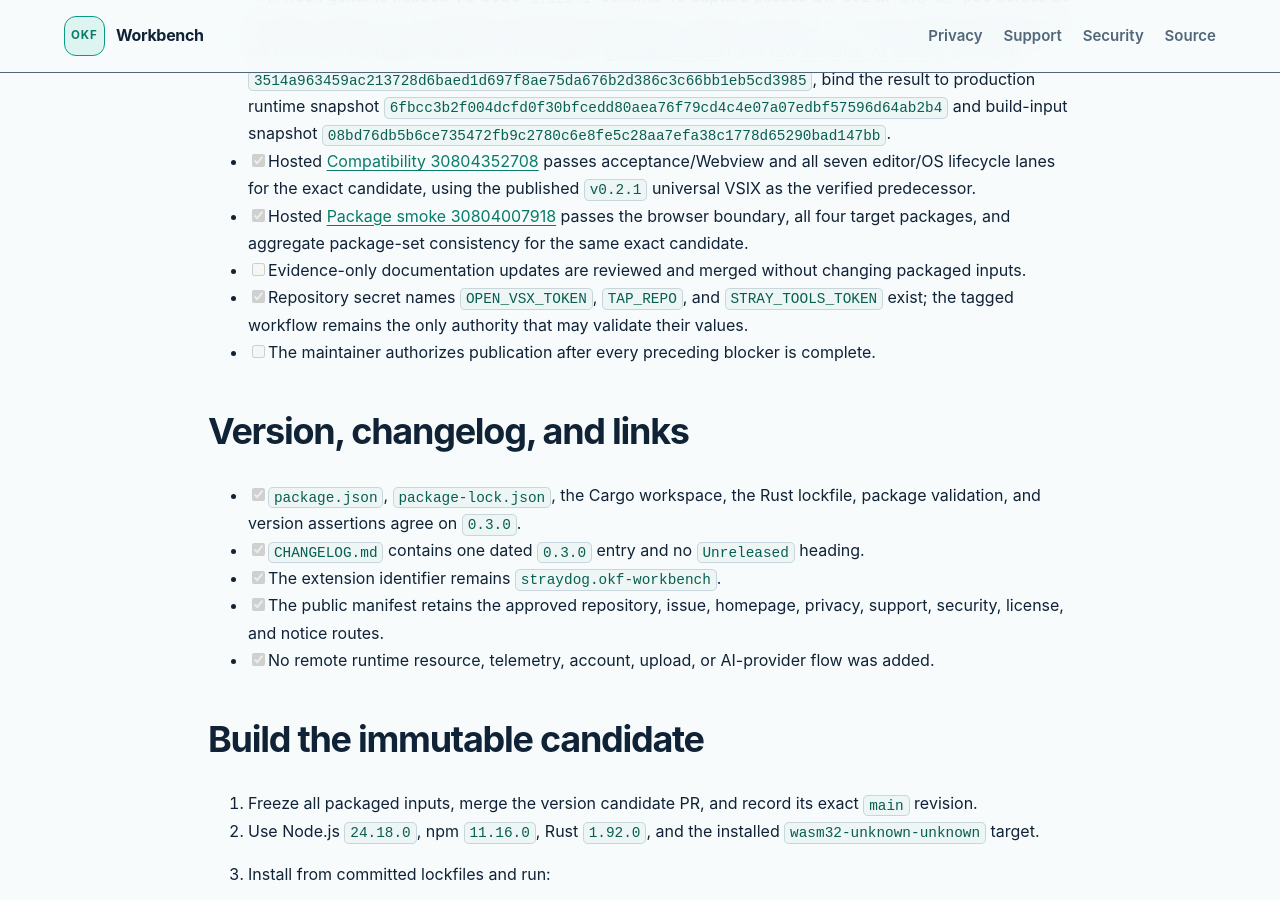
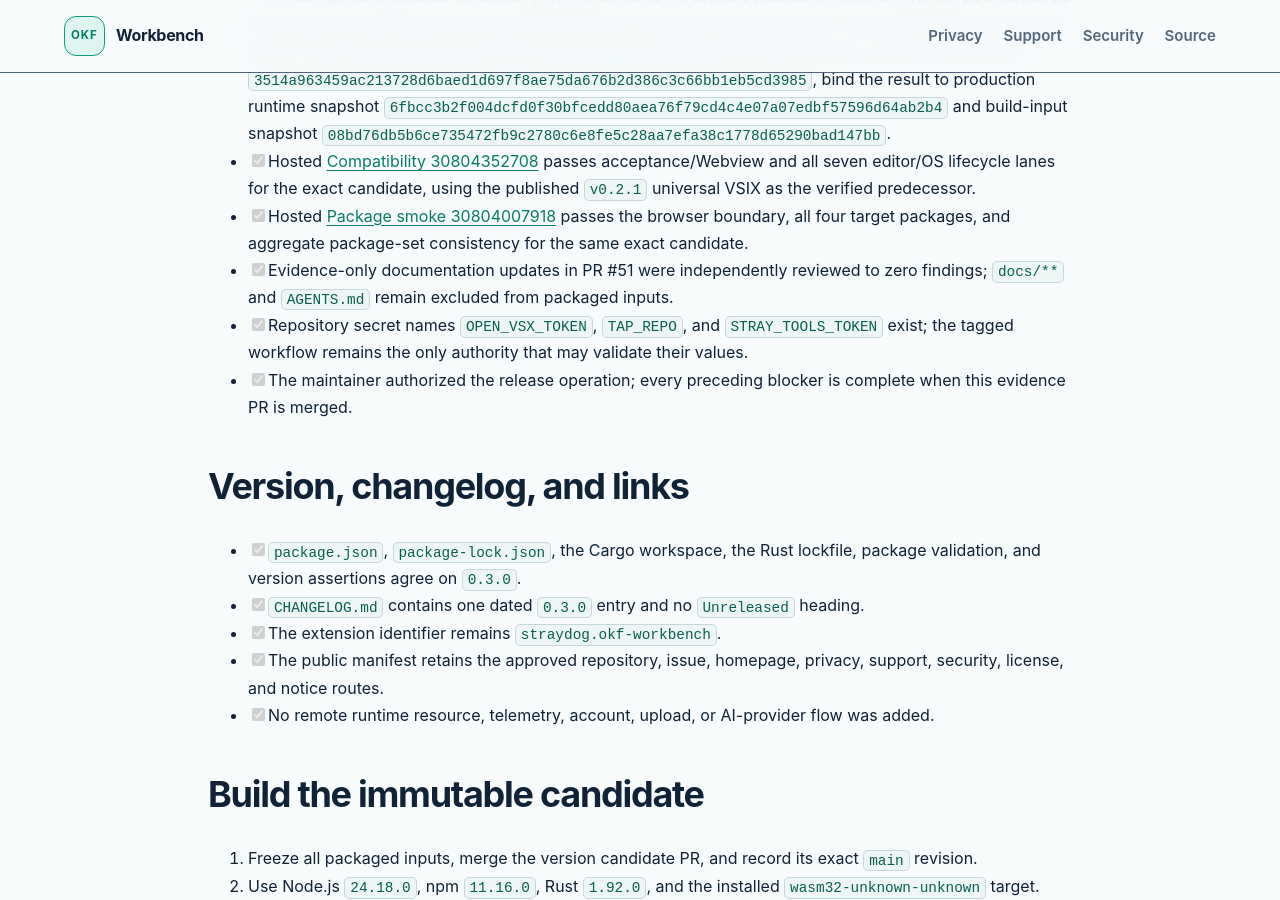
Before and after one commit to koizumikento/okf-workbench, a Jekyll site: the page built from docs/release-checklist.md, in a window 1280 px wide and 900 px high, scrolled down 1100 px. Built offline with Jekyll 4.4.1, drawn with Linux system fonts in a browser that asks for light colours; our own code applies the rules of GitHub Pages for plain Markdown files.

Commit message:
docs: close 0.3.0 pre-tag blockers

```diff
--- a/docs/release-checklist.md
+++ b/docs/release-checklist.md
@@ -41,10 +41,12 @@ does not qualify these bytes. The completed `0.2.1` record is archived at
 - [x] Hosted [Package smoke 30804007918](https://github.com/koizumikento/okf-workbench/actions/runs/30804007918)
       passes the browser boundary, all four target packages, and aggregate package-set consistency
       for the same exact candidate.
-- [ ] Evidence-only documentation updates are reviewed and merged without changing packaged inputs.
+- [x] Evidence-only documentation updates in PR #51 were independently reviewed to zero findings;
+      `docs/**` and `AGENTS.md` remain excluded from packaged inputs.
 - [x] Repository secret names `OPEN_VSX_TOKEN`, `TAP_REPO`, and `STRAY_TOOLS_TOKEN` exist; the
       tagged workflow remains the only authority that may validate their values.
-- [ ] The maintainer authorizes publication after every preceding blocker is complete.
+- [x] The maintainer authorized the release operation; every preceding blocker is complete when
+      this evidence PR is merged.
 
 ## Version, changelog, and links
 
```
